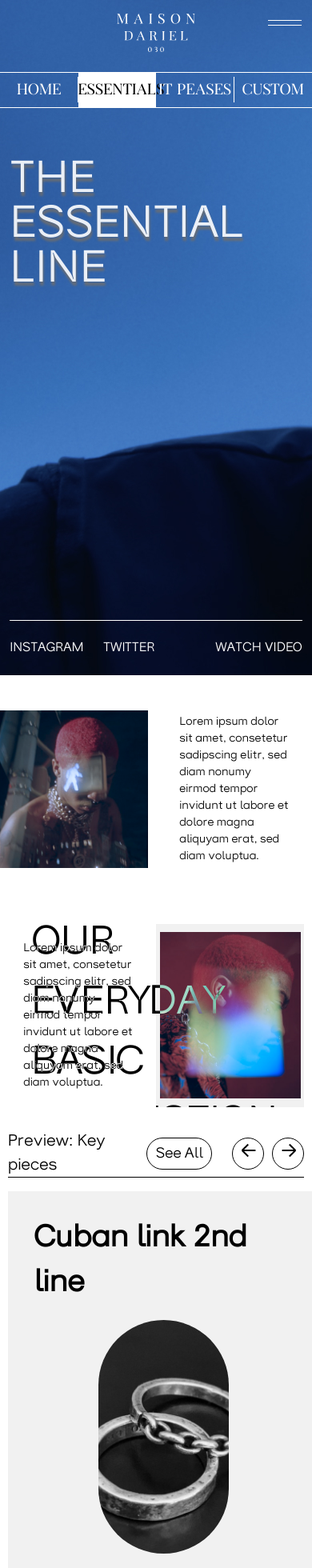
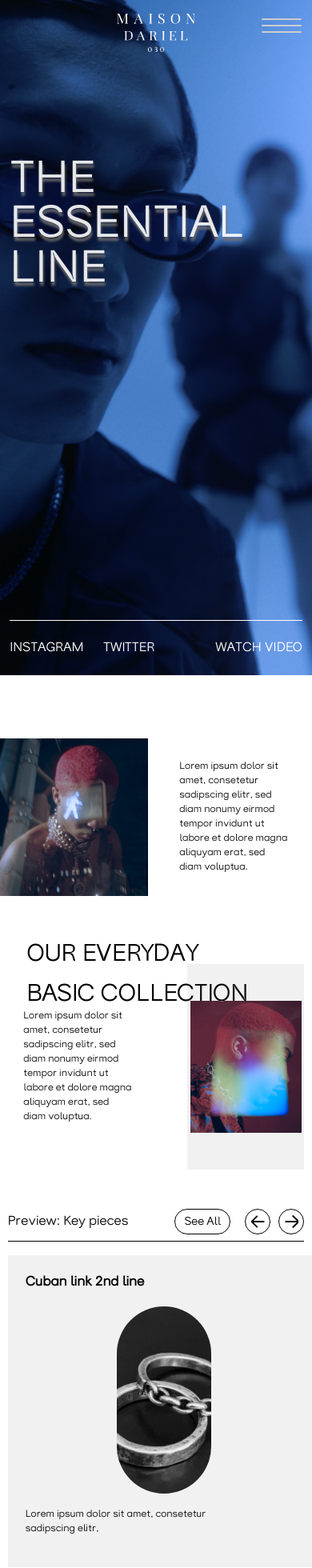
Before and after one commit to intellegento/next, a Next.js app in the folder next_app/: page /essentials in a window 390 px wide. Shown: the top 1960 px of the page at 80% size. Built offline with nearby package versions, Linux system fonts and the light colour scheme.

Commit message:
corrected the mistakes rewritten css

```diff
--- a/next_app/components/Header/index.js
+++ b/next_app/components/Header/index.js
@@ -59,9 +59,32 @@ export default function Header() {
               <path d="M56.5573 43.8006C56.0617 43.8006 55.6945 43.9385 55.3182 44.2142C54.9419 44.49 54.6482 44.8669 54.4371 45.3541C54.226 45.8413 54.125 46.3837 54.125 46.9812C54.125 47.5787 54.226 48.1119 54.4371 48.5715C54.6482 49.0311 54.9327 49.3804 55.2999 49.6286C55.667 49.8768 56.0066 49.9963 56.4655 49.9963C56.952 49.9963 57.3191 49.8584 57.6954 49.5827C58.0717 49.3069 58.3654 48.93 58.5765 48.4428C58.7876 47.9556 58.8978 47.4132 58.8978 46.8065C58.8978 46.209 58.7968 45.685 58.5949 45.2254C58.393 44.7658 58.1084 44.4165 57.7413 44.1683C57.3742 43.9201 57.0346 43.8006 56.5756 43.8006H56.5573ZM56.4839 44.0028C56.9336 44.0028 57.209 44.2326 57.4935 44.6923C57.778 45.1611 57.9157 45.8689 57.9157 46.8249C57.9157 47.4316 57.8514 47.9556 57.7321 48.3968C57.6128 48.8381 57.4384 49.1782 57.2181 49.4172C56.9978 49.6562 56.8418 49.7757 56.5573 49.7757C56.1076 49.7757 55.8322 49.5459 55.5477 49.0771C55.2631 48.6175 55.1255 47.9004 55.1255 46.9352C55.1255 46.3285 55.1897 45.8046 55.309 45.3633C55.4284 44.9221 55.6027 44.5819 55.823 44.3521C56.0433 44.1223 56.1993 44.0028 56.4839 44.0028Z" fill="white"/>
             </svg>
         </div>
-        <buttton className={styles.header_button} type="button">
-            <span className={styles.header_button_item}>Menu</span>
-        </buttton>
+
+          <nav className={styles.nav_toggle}>
+          <label for="a">
+            <div></div>
+            <div></div>
+            <div></div>
+          </label>
+
+              <input type="checkbox" id="a" />
+              <ul className={styles.menu_toggle}>
+                <li>
+                  <Link href="/">
+                  <a >home</a>
+                </Link>
+                </li>
+                <li>
+                <Link href={"/essentials"}>
+                  <a>essentials</a>
+                </Link>
+                </li>
+                <li>it peases</li>
+                <li>custom</li>
+              </ul>
+          </nav>
+
+
         <nav className={styles.header_nav}>
           <Link href="/">
             <a className={ clsx(styles.header_nav_link, router.pathname == '/' ? styles.active : '')}>home</a>
--- a/next_app/components/Slider/index.js
+++ b/next_app/components/Slider/index.js
@@ -56,11 +56,14 @@ function Slider(props) {
                         slidesPerView={2.5}
                         breakpoints = {// настройки для разных разрешений
                             {
+                                2000: {
+                                    slidesPerView: 4.5,
+                                },
                                 1100: {
                                     slidesPerView: 2.5,
                                 },
                                 768: {
-                                    slidesPerView: 2.5,
+                                    slidesPerView: 1.8,
                                 },
                                 576: {
                                     slidesPerView: 1.5,
--- a/next_app/styles/Cover.module.scss
+++ b/next_app/styles/Cover.module.scss
@@ -68,6 +68,7 @@
 @media (max-width: 1681px) {
     .cover_title_text {
         font-size: 110px;
+        line-height: 110px;
         top: 35%;
         left: 10%;
     }
@@ -78,7 +79,6 @@
 
 
 @media (max-width: 1024px) {
-
 
 
     .cover_title_text {
@@ -111,8 +111,9 @@
 
 @media (max-width: 769px) {
     .cover_title_text {
-        font-size: 70px;
-        top: 335px;
+        font-size: 50px;
+        line-height: 50px;
+        top: 305px;
         left: 68px;
     }
 
@@ -138,10 +139,12 @@
 }
 
 @media (max-width: 576px) {
+
     .cover_title_text {
-        font-size: 50px;
+        font-size: 30px;
+        line-height: 50px;
         z-index: 5;
-        top: 254px;
+        top: 38%;
         left: 10vw;
     }
 
@@ -166,3 +169,52 @@
         }
     }
 }
+
+
+
+@media (max-width: 480px) {
+
+
+.cover_title_text {
+    font-size: 30px;
+    top: 35.3vh;
+    left: 8.5vw;
+}
+
+.cover {
+    width: 100vw;
+    height: 300px;
+    display: flex;
+    justify-content: space-between;
+    background-color: #fff;
+    margin-bottom: 12px;
+
+    &:last-child {
+        margin-bottom: 20px;
+    }
+
+    .content_text {
+        font-size: 12px;
+    }
+
+    .content_cover{
+        width: 50%;
+        display: flex;
+        align-items: center;
+        justify-content: flex-start;
+
+        &:nth-child(even) {
+            justify-content: end;
+            .content_background {
+                margin-right: 2.5vw;
+            }
+        }
+
+        .content_background {
+            width: 37.5vw;
+            height: 30.37vh;
+        }
+    }
+}
+
+}
--- a/next_app/styles/Footer.module.scss
+++ b/next_app/styles/Footer.module.scss
@@ -106,6 +106,7 @@
 
         .footer_title {
           font-size: 100px;
+          line-height: 100px;
           left: 480px;
           top: 60px;
         }
@@ -144,11 +145,12 @@
 
 @media (max-width: 1024px) {
     .footer {
-        height: 100vw;
+        height: 50vh;
         width: 100%;
 
         .footer_title {
-          font-size: 65px;
+          font-size: 55px;
+          line-height: 55px;
           left: 30vw;
         }
 
@@ -160,11 +162,11 @@
         .footer_img_front {
             top: 25vh;
             width: 60vw;
-            height: 45vw;
+            height: 40vw;
       }
         .footer_form {
             position: absolute;
-            top: 35vh;
+            top: 30vh;
             left: 1.46vw;
             width: 70vw;
 
@@ -192,11 +194,11 @@
 
 @media (max-width: 769px) {
     .footer {
-        height: 100vw;
+        height: 50vw;
         width: 100%;
 
         .footer_title {
-          font-size: 40px;
+          font-size: 30px;
         }
 
         .footer_img_back {
@@ -212,7 +214,7 @@
       }
         .footer_form {
             position: absolute;
-            top: 20vh;
+            top: 30vh;
             left: 1.46vw;
             width: 70vw;
 
@@ -240,11 +242,12 @@
 
 @media (max-width: 576px) {
     .footer {
-        height: 100vw;
+        height: 50vw;
         width: 100%;
 
         .footer_title {
-          font-size: 35px;
+          font-size: 20px;
+          line-height: 20px;
         }
 
         .footer_img_back {
@@ -259,21 +262,24 @@
       }
         .footer_form {
             position: absolute;
-            top: 20vh;
+            top: 40vh;
             left: 1.46vw;
             width: 70vw;
 
 
             .footer_slide_submit {
                 width: 70vw;
-                height: 60px;
+                height: 40px;
 
 
             }
             .footer_submit_btn {
-                width: 160px;
-                height: 60px;
+                width: 100px;
+                height: 40px;
                 border-radius: 30px;
+                p {
+                    font-size: 12px;
+                }
 
             }
             .footer_submit_btn:active {
@@ -284,3 +290,53 @@
         }
     }
 }
+
+
+
+@media (max-width: 480px){
+    .footer {
+        height: 263px;
+        .footer_title {
+          font-size: 22px;
+          left: 28.2vw;
+          top: 5.55vh;
+          z-index: 2;
+        }
+
+        .footer_img_back {
+            width: 70vw;
+            height: 54vw;
+
+            top: 10.8vh;
+        }
+
+        .footer_img_front {
+            width: 41.98vw;
+            height: 26.1vw;
+      }
+        .footer_form {
+            position: absolute;
+            top: 20vh;
+            left: 1.46vw;
+            width: 70vw;
+
+
+            .footer_slide_submit {
+                width: 70vw;
+                height: 60px;
+
+            }
+            .footer_submit_btn {
+                width: 120px;
+                height: 60px;
+                p {
+                    font-size: 16px;
+                }
+            .footer_submit_btn:active {
+                -webkit-transform: translateX(0);
+                -ms-transform: translateX(0);
+                transform: translateX(calc((-70vw) + 120px));
+            }
+        }
+        }}
+}
--- a/next_app/styles/Slider.module.scss
+++ b/next_app/styles/Slider.module.scss
@@ -34,6 +34,7 @@
             border: 1px solid #000;
             transition: all .2s linear;
 
+
             &:hover {
                 color: #fff;
                 background-color: #000;
@@ -43,7 +44,6 @@
         .slider_header_arrow_btns {
             display: flex;
             justify-content: right;
-            align-items: center;
 
             .slider_header_arrow_prev {
                 width: 42px;
@@ -53,6 +53,9 @@
                 background-color: #fff;
                 margin-right: 0.625vw;
                 transition: all .2s linear;
+                display: flex;
+                justify-content: center;
+                align-items: center;
 
                 &:hover {
                     background-color: #000;
@@ -61,6 +64,7 @@
                 svg{
                     background-color: #000;
                     mix-blend-mode: difference;
+                    text-align: center;
                 }
             }
 
@@ -71,6 +75,9 @@
                 border: 1px solid #000;
                 background-color: #fff;
                 transition: all .2s linear;
+                display: flex;
+                justify-content: center;
+                align-items: center;
 
                 &:hover {
                     background-color: #000;
@@ -113,13 +120,14 @@
 
                 .swiper_slide_item {
                     width: 100%;
-                    height: calc(0.4 * 150vw);
+                    height: calc(0.4 * 100vw);
                     background-color: #F1F1F1;
                     border-right: 1px solid #000;
                     padding: 42px;
                     display: flex;
                     flex-direction: column;
                     justify-content: space-between;
+
 
                     .swiper_slide_title {
                         font-family: trap;
@@ -130,11 +138,11 @@
                     }
 
                     .swiper_slide_card_item {
-                        height: 60%;
-                        width: 21.25vw;
-                        margin: auto;
+                        height: 70%;
+                        width: 15.25vw;
                         filter: grayscale(100);
                         transition: all .2s;
+                        align-self: center;
 
                         img {
                             border-radius: 220px;
@@ -297,3 +305,87 @@
     }
 
 }
+
+
+
+@media (max-width: 480px) {
+.slider_header {
+    height: 32px;
+
+
+
+    .slider_header_title {
+        font-family: trap;
+        font-size: 16px;
+    }
+
+    .slider_header_btns {
+
+        .slider_header_btn_see_all {
+            font-size: 14px;
+            width: 70px;
+            height: 32px;
+            margin-right: 4.6vw;
+
+        }
+
+        .slider_header_arrow_btns {
+
+            .slider_header_arrow_prev {
+                width: 32px;
+                height: 32px;
+            }
+
+            .slider_header_arrow_next {
+                width: 32px;
+                height: 32px;
+            }
+        }
+    }
+}
+.swiper_block {
+      padding: 0 0 2vh 2.5vw;
+
+      .swiper {
+        width: 100vw;
+        height: 100%;
+
+        .swiper_wrapper {
+            .swiper_slide {
+                text-align: center;
+                font-size: 18px;
+                background: #fff;
+                display: flex;
+                justify-content: center;
+                align-items: center;
+                // position: absolute;
+                // top: 0; bottom: 0; left: 0; right: 0;
+
+                .swiper_slide_item {
+                    height: calc(0.4 * 250vw);
+                    padding: 22px;
+
+
+                    .swiper_slide_title {
+                        font-size: 14px;
+                    }
+
+                    .swiper_slide_card_item {
+                        height: 70%;
+                        width: 30.25vw;
+
+                        &:hover {
+                            filter: grayscale(0);
+                        }
+                    }
+
+                    .slider_card_descr {
+                      font-size: 12px;
+                    }
+
+                }
+              }
+        }
+      }
+}
+}
--- a/next_app/styles/header.module.scss
+++ b/next_app/styles/header.module.scss
@@ -1,6 +1,9 @@
 
 .header_home{
     background: url(../public/images/home.jpg) no-repeat #000;
+    background-position: center;
+    box-shadow:inset 0 0 5000px 50px rgba(0,0,0,1);
+    background-size: cover;
 }
 
 .none_display {
@@ -8,8 +11,10 @@
 }
 
 .essential {
-    background: url(../public/images/essentials.jpg) no-repeat #000;
+    background: url(../public/images/essentials.jpg) no-repeat #000 100%;
     margin-bottom: 5.25vh;
+    background-position: center;
+    background-size: cover;
 }
 
 .header {
@@ -21,49 +26,99 @@
         text-align: center;
         padding: 15px;
 
+
         .header_logo img {
             width: 5.2vw;
             height: auto;
         }
     }
-    .header_button {
-        width: 42px;
-        padding: 3px 0;
-        display: block;
-        font-size: 0;
-        color: transparent;
-        border: 0;
-        background: none;
+
+    .nav_toggle {
         cursor: pointer;
         position: absolute;
         top: 2.7vh;
         right: 3.38vw;
         z-index: 1;
 
-        ::before{
-            content: '';
-            width: 100%;
-            height: 1px;
-            background-color: #fff;
-            position: absolute;
-            left: 0;
-            z-index: 1;
-            top: 6px;
+        ul {
+            margin: 0;
+            padding: 0;
+          }
+
+          li {
+            list-style: none;
+          }
+
+
+        // style
+        label {
+            position: relative;
+            display: block;
+            width: 50px;
+            height: 30px;
+            z-index: 10;
+
+
+            div {
+            display: block;
+            width: 50px;
+            height: 2px;
+            margin-bottom: 6px;
+            background: #cdcdcd;
+            border-radius: 3px;
+            transform-origin: 4px 0px;
+            transition: all 0.3s ease;
+              :first-child {
+                transform-origin: 0% 100%;
+                }
+              :nth-child(2) {
+                transform-origin: 0% 0%;
+                }
+            }
+          }
+
+        input[type="checkbox"] {
+          display: none;
         }
 
-        .header_button_item {
-            display: block;
-            width: 100%;
-            height: 1px;
-            background-color: #fff;
+        :checked + ul {
+          display: block;
+        }
+        .menu_toggle{
+            display: none;
             position: absolute;
-            top: 0;
-            right: 0;
-            bottom: 0;
-            left: 0;
-            margin: auto;
-            transition: background .2s linear;
+            width: 100vw;
+            height: 100vh;
+            z-index: 9;
+            margin: -50px 0 0 -100px;
+            padding-top: 100px;
+            background: #e9e8e8;
+            list-style-type: none;
+
+            /* Hide the menu off-screen to the left */
+            right: -3.38vw;
+            transition: left 0.7s ease;
+            li {
+                width: 100vw;
+                padding: 5px;
+                background-color: #ccc;
+                border-bottom: 1px solid #fff;
+                cursor: pointer;
+                text-transform: uppercase;
+                text-align: center;
+                font-size: 26px;
+                a{
+                    color: #000;
+                    text-decoration: none;
+                }
+
+                &:hover {
+                    background-color: #c1c1c1;
+                }
+            }
         }
+
+
     }
 
     .header_nav {
@@ -173,7 +228,6 @@
         top: 0;
         right: 0;
         bottom: 0;
-        z-index: 10;
         width: 260px;
         height: 260px;
         border-radius: 130px;
@@ -186,8 +240,6 @@
         display: flex;
         justify-content: center;
         align-items: center;
-        -webkit-transform: translateX(0);
-        -ms-transform: translateX(0);
         transform: translateX(0);
         p {
             font-family: trap;
@@ -199,9 +251,107 @@
         }
       }
         .submit_btn:active {
+            transform: translateX(calc((-40.625vw) + 260px));
+        }
+
+    }
+
+}
+
+@media (min-width: 2559px){
+    .header {
+        .header_logo {
+
+            svg {
+                width: 12vh;
+                height: 100%;
+            }
+        }
+        .header_button {
+            width: 3vw;
+            top: 3.38vh;
+            right: 3.38vw;
+
+            ::before{
+                height: 3px;
+                top: 1.2vh;
+            }
+
+            .header_button_item {
+                height: 3px;
+            }
+        }
+
+        .header_nav {
+            height: 60px;
+            line-height: 60px;
+
+            .header_nav_link {
+                font-size: 32px;
+            }
+            .header_nav_link:not(:last-child)::before {
+                height: 46px;
+            }
+
+         }
+        .header_footer {
+            position: absolute;
+            display: flex;
+            justify-content: space-between;
+            bottom: 2.59vh;
+            left: 3.125vw;
+            right: 3.125vw;
+            padding: 2.59vh 0 0;
+            border-top: 1px solid #fff;
+
+            a {
+                font-family: trap;
+                color: #fff;
+                font-size: 32px;
+                text-transform: uppercase;
+                text-decoration: none;
+                }
+
+                .header_social_link {
+                    padding-right: 6.3vw;
+                }
+        }
+        .header_form{
+            position: absolute;
+            top: 43.5vh;
+            right: 3.125vw;
+            width: 40.625vw;
+
+
+          .slide_submit {
+            height: 20vh;
+            border-radius: 10vh;
+
+          }
+
+
+          .submit_btn {
+            width: 20vh;
+            height: 20vh;
+            border-radius: 10vh;
             -webkit-transform: translateX(0);
             -ms-transform: translateX(0);
-            transform: translateX(calc((-40.625vw) + 260px));
+            transform: translateX(0);
+            p {
+                font-size: 2vh;
+                padding-left: 0.5vw;
+            }
+          }
+            .submit_btn:active {
+                -webkit-transform: translateX(0);
+                -ms-transform: translateX(0);
+                transform: translateX(calc((-40.625vw) + 20vh));
+            }
+            svg{
+                width: 55px;
+                height: 45px;
+            }
+
         }
 
     }
@@ -277,50 +427,90 @@
 @media (max-width: 769px) {
     .header {
         .header_nav {
-
+            display: none;
          }
          .header_title {
-            font-size: 90px;
-            line-height: 90px;
-            top: 38.5vh;
+            font-size: 70px;
+            line-height: 70px;
+            top: 36.5vh;
         }
 
         .header_form{
-            top: 70vh;
+            top: 36.5vh;
             right: 3.125vw;
-            width: 80.625vw;
+            width: 40.625vw;
 
 
           .slide_submit {
-            width: 80.625vw;
-            height: 260px;
+            width: 40.625vw;
+            height: 140px;
             border-radius: 130px;
 
           }
           .submit_btn {
-            width: 260px;
-            height: 260px;
+            width: 140px;
+            height: 140px;
             border-radius: 130px;
 
             }
             .submit_btn:active {
                 -webkit-transform: translateX(0);
                 -ms-transform: translateX(0);
-                transform: translateX(calc((-80.625vw) + 260px));
+                transform: translateX(calc((-40.625vw) + 140px));
             }
         }
 
     }
 }
 
+@media (max-width: 641px) {
+.header {
+     .header_title {
+        font-size: 55px;
+        line-height: 55px;
+        top: 40.5vh;
+    }
+    .header_form{
+        position: absolute;
+        top: 40.5vh;
+        right: 3.125vw;
+        width: 40.625vw;
+
+
+      .slide_submit {
+        width: 40.625vw;
+        height: 100px;
+
+      }
+
+
+      .submit_btn {
+        width: 120px;
+        height: 100px;
+        border-radius: 130px;
+        p {
+            font-size: 12px;
+        }
+      }
+        .submit_btn:active {
+            transform: translateX(calc((-40.625vw) + 120px));
+        }
+
+    }
+
+}
+}
+
 
 @media (max-width: 576px) {
-
-
+    .essential {
+        margin-bottom: 3.25vh;
+    }
     .header {
 
 
         .header_nav {
+            display: none;
 
             .header_nav_link {
                 font-size: 20px;
@@ -346,18 +536,18 @@
             border-radius: 80px;
 
           }
+          .submit_btn {
+            width: 160px;
+            height: 160px;
+            border-radius: 80px;
 
+            }
 
-          .submit_btn {
-
-          }
             .submit_btn:active {
                 -webkit-transform: translateX(0);
                 -ms-transform: translateX(0);
                 transform: translateX(calc((-80.625vw) + 160px));
             }
-
         }
-
     }
 }
```
